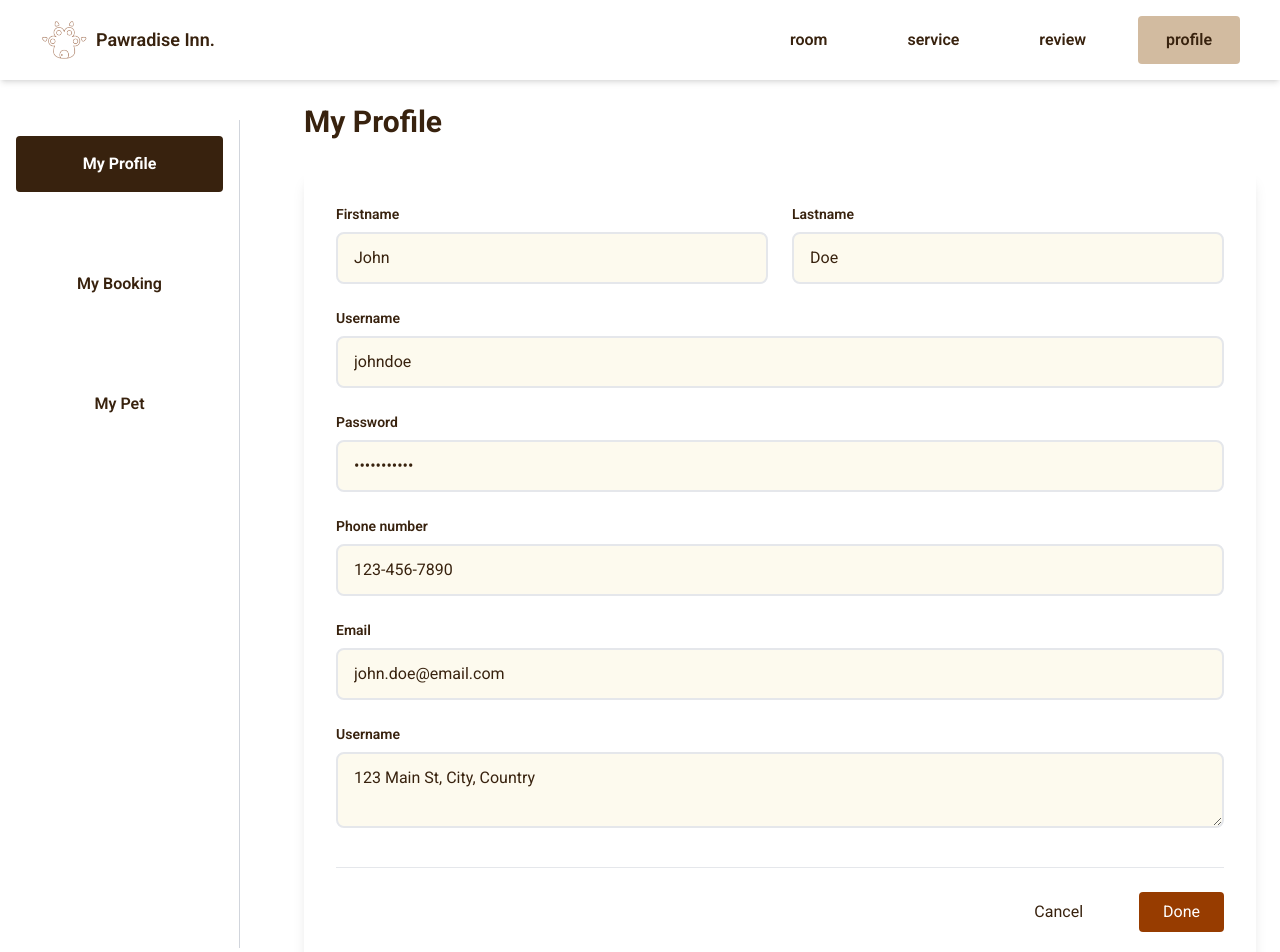
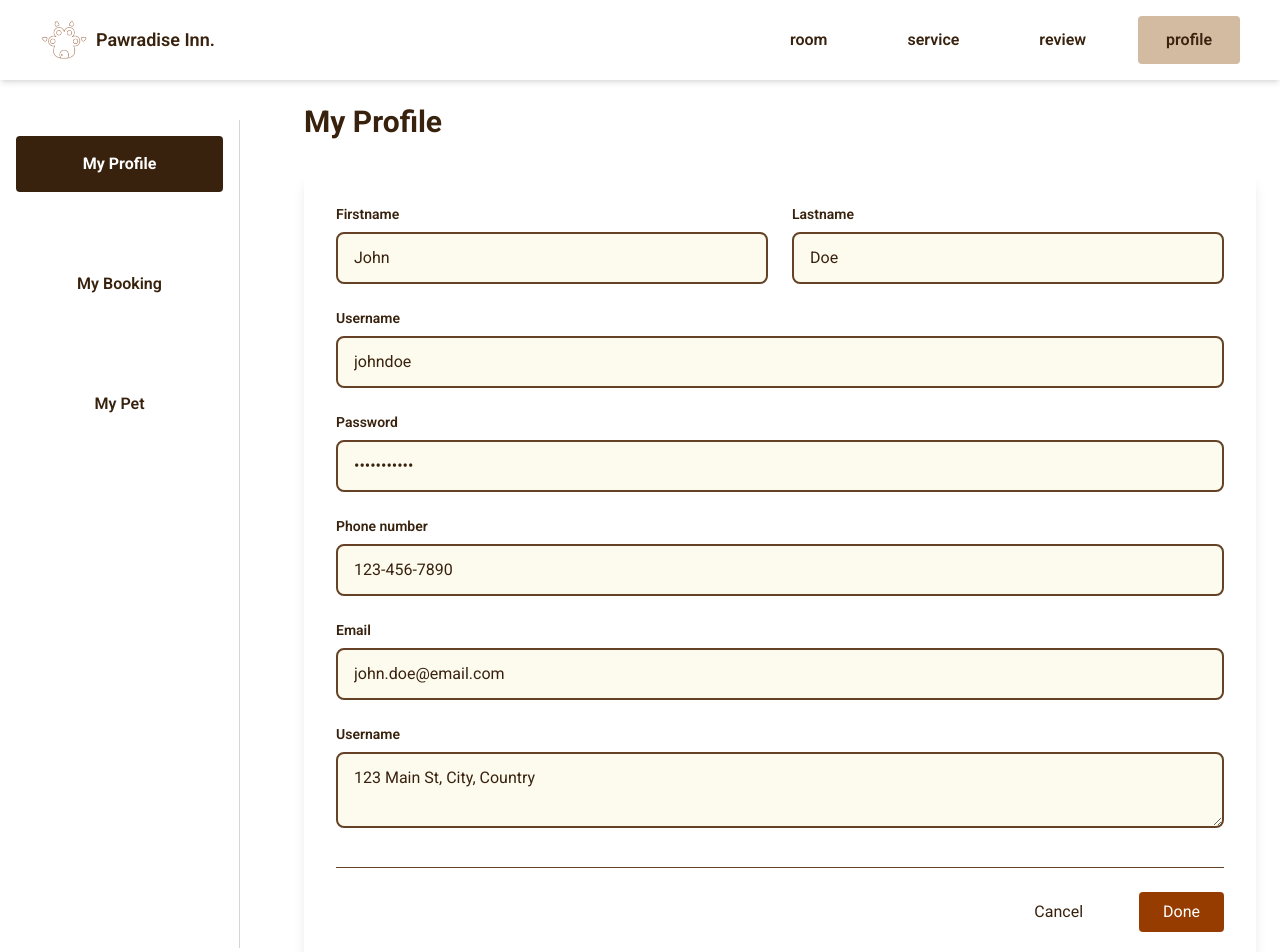
Before and after one commit to Pawradise-Inn/pawradise-inn, a React (Vite) app: page /profile in a window 1280 px wide. Shown: the top 952 px of the page. Built offline with nearby package versions, Linux system fonts and the light colour scheme.

Commit message:
change input field color

```diff
--- a/src/components/Profile/Profile_comp.jsx
+++ b/src/components/Profile/Profile_comp.jsx
@@ -27,7 +27,7 @@ const Profile_comp = () => {
                                 value={firstname}
                                 onChange={(e) => setFirstname(e.target.value)}
                                 className=
-                                'w-full px-4 py-3 rounded-lg border-2 transition-all duration-300 border-gray-200 bg-[var(--cream-color)] focus:border-gray-400 focus:outline-none transition-all duration-300'
+                                'w-full px-4 py-3 rounded-lg border-2 transition-all duration-300 border-[var(--brown-color)] bg-[var(--cream-color)] focus:border-[var(--dark-brown-color)] focus:outline-none transition-all duration-300'
                             />
                         </div>
                         <div>
@@ -39,7 +39,7 @@ const Profile_comp = () => {
                                 value={lastname}
                                 onChange={(e) => setLastname(e.target.value)}
                                 className=
-                                'w-full px-4 py-3 rounded-lg border-2 transition-all duration-300 border-gray-200 bg-[var(--cream-color)] focus:border-gray-400 focus:outline-none transition-all duration-300'
+                                'w-full px-4 py-3 rounded-lg border-2 transition-all duration-300 border-[var(--brown-color)] bg-[var(--cream-color)] focus:border-[var(--dark-brown-color)] focus:outline-none transition-all duration-300'
                             />
                         </div>
                    </div>
@@ -52,7 +52,7 @@ const Profile_comp = () => {
                             type="text"
                             value={username}
                             onChange={(e) => setUsername(e.target.value)}
-                            className= 'w-full px-4 py-3 rounded-lg border-2 transition-all duration-300 border-gray-200 bg-[var(--cream-color)] focus:border-gray-400 focus:outline-none transition-all duration-300'
+                            className= 'w-full px-4 py-3 rounded-lg border-2 transition-all duration-300 border-[var(--brown-color)] bg-[var(--cream-color)] focus:border-[var(--dark-brown-color)] focus:outline-none transition-all duration-300'
                         />
                    </div>
                    { /* password */}
@@ -64,7 +64,7 @@ const Profile_comp = () => {
                             type="password"
                             value={password}
                             onChange={(e) => setPassword(e.target.value)}
-                            className= 'w-full px-4 py-3 rounded-lg border-2 transition-all duration-300 border-gray-200 bg-[var(--cream-color)] focus:border-gray-400 focus:outline-none transition-all duration-300'
+                            className= 'w-full px-4 py-3 rounded-lg border-2 transition-all duration-300 border-[var(--brown-color)] bg-[var(--cream-color)] focus:border-[var(--dark-brown-color)] focus:outline-none transition-all duration-300'
                         />
                    </div>
                    { /* phone */}
@@ -76,7 +76,7 @@ const Profile_comp = () => {
                             type="tel"
                             value={phone}
                             onChange={(e) => setPhone(e.target.value)}
-                            className= 'w-full px-4 py-3 rounded-lg border-2 transition-all duration-300 border-gray-200 bg-[var(--cream-color)] focus:border-gray-400 focus:outline-none transition-all duration-300'
+                            className= 'w-full px-4 py-3 rounded-lg border-2 transition-all duration-300 border-[var(--brown-color)] bg-[var(--cream-color)] focus:border-[var(--dark-brown-color)] focus:outline-none transition-all duration-300'
                         />
                    </div>
                    { /* Email */}
@@ -88,7 +88,7 @@ const Profile_comp = () => {
                             type="email"
                             value={email}
                             onChange={(e) => setEmail(e.target.value)}
-                            className= 'w-full px-4 py-3 rounded-lg border-2 transition-all duration-300 border-gray-200 bg-[var(--cream-color)] focus:border-gray-400 focus:outline-none transition-all duration-300'
+                            className= 'w-full px-4 py-3 rounded-lg border-2 transition-all duration-300 border-[var(--brown-color)] bg-[var(--cream-color)] focus:border-[var(--dark-brown-color)] focus:outline-none transition-all duration-300'
                         />
                    </div>
                    { /* address */}
@@ -99,11 +99,11 @@ const Profile_comp = () => {
                         <textarea
                             value={address}
                             onChange={(e) => setAddress(e.target.value)}
-                            className='w-full px-4 py-3 rounded-lg border-2 transition-all duration-300 border-gray-200 bg-[var(--cream-color)] focus:border-gray-400 focus:outline-none transition-all duration-300'
+                            className='w-full px-4 py-3 rounded-lg border-2 transition-all duration-300 border-[var(--brown-color)] bg-[var(--cream-color)] focus:border-[var(--dark-brown-color)] focus:outline-none transition-all duration-300'
                         />
                    </div>
                 </div>
-                <div className="flex justify-end items-center mt-8 pt-6 border-t border-gray-200">
+                <div className="flex justify-end items-center mt-8 pt-6 border-t border-[var(--brown-color)]">
                     <div className="flex space-x-8">
                         <button onClick={() => console.log("Cancel changes")}
                                 className="px-6 py-2 border-gray-300 rounded-lg hover:bg-gray-50 transition-colors duration-300 cursor-pointer"
```
